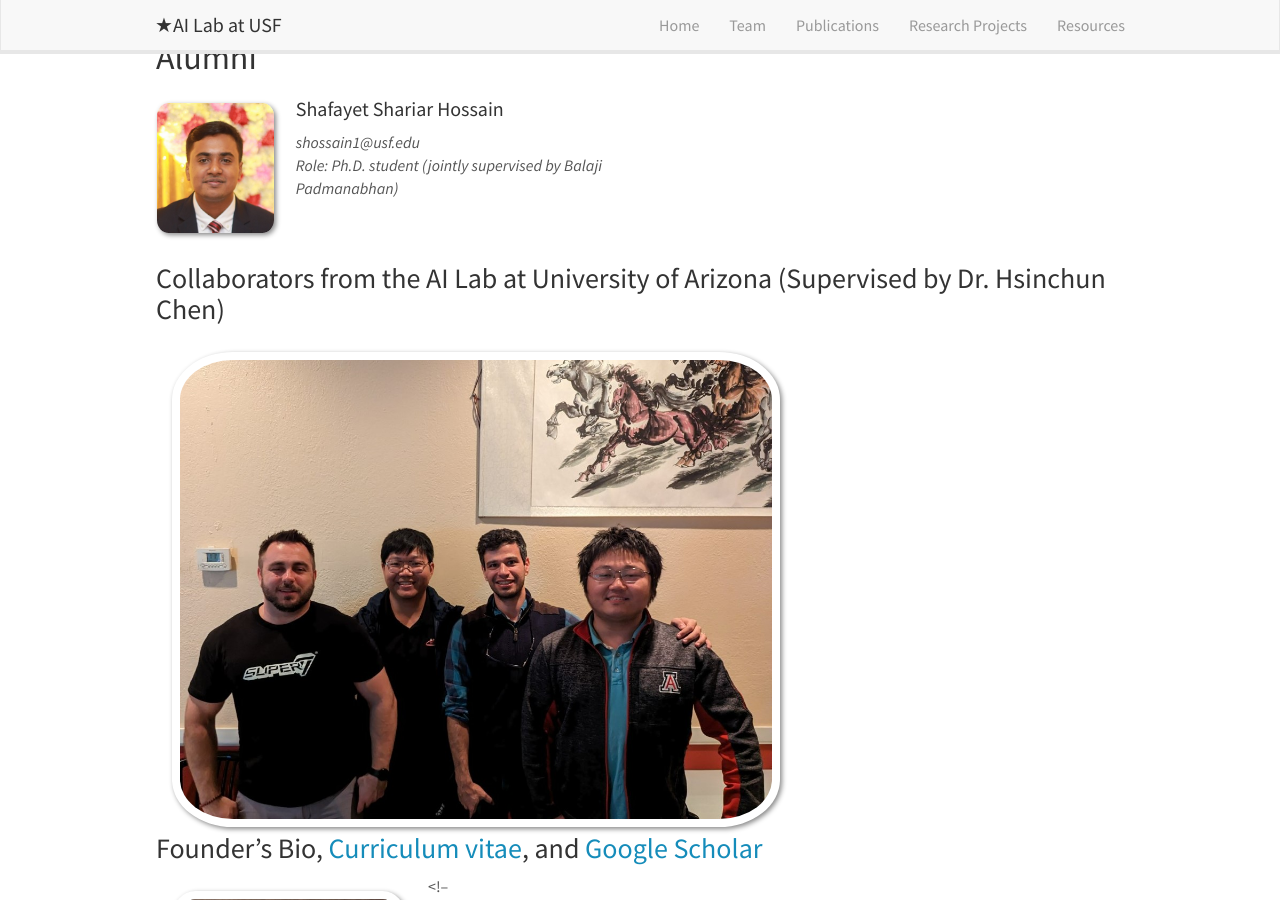
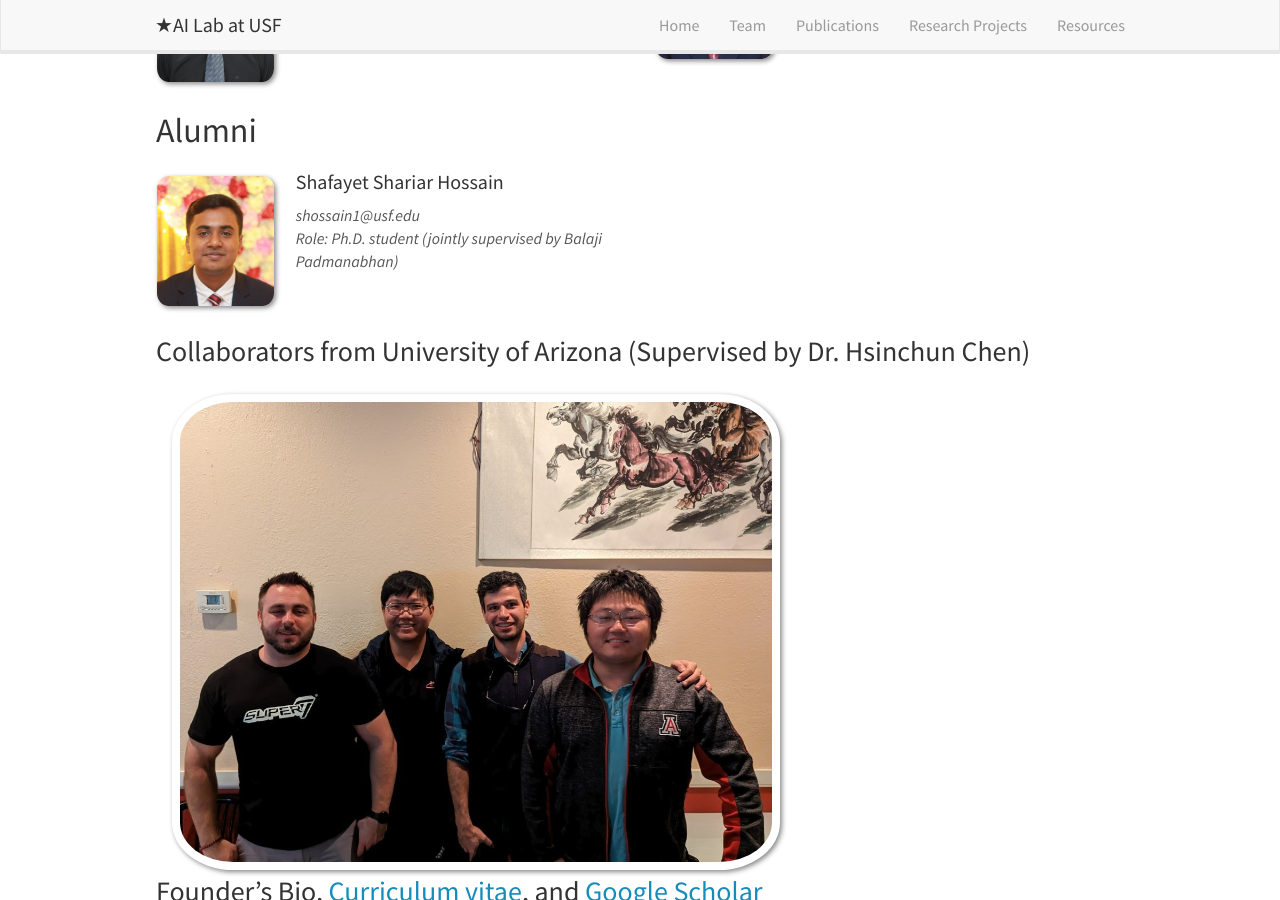
Before and after one commit to star-ailab/star-ailab.github.io, a Jekyll site: the page built from _pages/team.md, in a window 1280 px wide and 900 px high, scrolled down 997 px. Built offline with Jekyll 4.4.1, drawn with Linux system fonts in a browser that asks for light colours; nearby versions of some CDN libraries.

Commit message:
Update team.md

```diff
--- a/_pages/team.md
+++ b/_pages/team.md
@@ -138,6 +138,7 @@
 {% endif %}
 
 <div class="col-sm-6 clearfix">
+  <img src="{{ site.url }}{{ site.baseurl }}/images/teampic/{{ member.photo }}" class="img-responsive" width="25%" style="float: left" />
   <h4>{{ member.name }}</h4>
   <i>{{ member.info }}
   <ul style="overflow: hidden">
@@ -180,6 +181,60 @@
 </div>
 {% endif %}
 
+<!---
+## Master's and Bachelor Students
+{% assign number_printed = 0 %}
+{% for member in site.data.students %}
+
+{% assign even_odd = number_printed | modulo: 2 %}
+
+{% if even_odd == 0 %}
+<div class="row">
+{% endif %}
+
+<div class="col-sm-6 clearfix">
+  <h4>{{ member.name }}</h4>
+  <i>{{ member.info }}
+  <ul style="overflow: hidden">
+
+  {% if member.number_educ == 1 %}
+  <li> {{ member.education1 }} </li>
+  {% endif %}
+
+  {% if member.number_educ == 2 %}
+  <li> {{ member.education1 }} </li>
+  <li> {{ member.education2 }} </li>
+  {% endif %}
+
+  {% if member.number_educ == 3 %}
+  <li> {{ member.education1 }} </li>
+  <li> {{ member.education2 }} </li>
+  <li> {{ member.education3 }} </li>
+  {% endif %}
+
+  {% if member.number_educ == 4 %}
+  <li> {{ member.education1 }} </li>
+  <li> {{ member.education2 }} </li>
+  <li> {{ member.education3 }} </li>
+  <li> {{ member.education4 }} </li>
+  {% endif %}
+
+  </ul>
+</div>
+
+{% assign number_printed = number_printed | plus: 1 %}
+
+{% if even_odd == 1 %}
+</div>
+{% endif %}
+
+{% endfor %}
+
+{% assign even_odd = number_printed | modulo: 2 %}
+{% if even_odd == 1 %}
+</div>
+{% endif %}
+-->
 
 
 
@@ -247,7 +302,7 @@
 
 -->
 
-### Collaborators from the AI Lab at University of Arizona (Supervised by Dr. Hsinchun Chen)
+### Collaborators from University of Arizona (Supervised by Dr. Hsinchun Chen)
 <div class="col-sm-12 clearfix">
   <img src="{{ site.url }}{{ site.baseurl }}/images/teampic/ua.jpg" class="img-responsive" width="65%" style="float: left; padding:8px" />
 </div>
```
